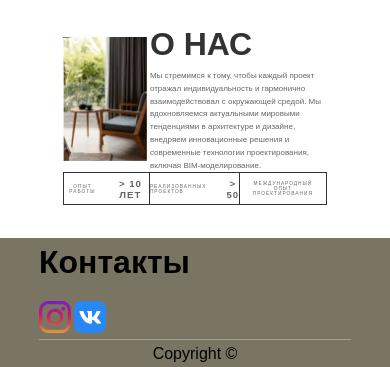
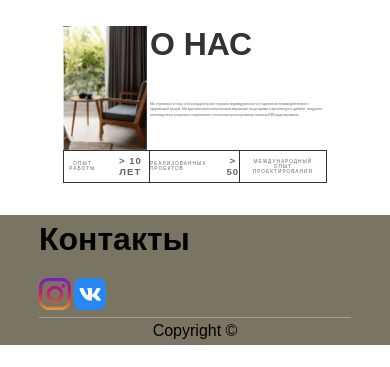
Before and after one commit to AsanSmailov/web_project, a plain HTML site: page index.html in a window 390 px wide. Shown: the part 858-1225 px from the top of the page. After the commit the page ends 1203 px from the top, so only its background shows below. Drawn offline with Linux system fonts and the light colour scheme.

Commit message:
fixed mobile version

```diff
--- a/about-us.css
+++ b/about-us.css
@@ -138,7 +138,7 @@
     }
 
     .about-description {
-        font-size: .5rem;
+        font-size: .2rem;
         grid-column: 2/5;
         margin-bottom: 0;
     }
```
